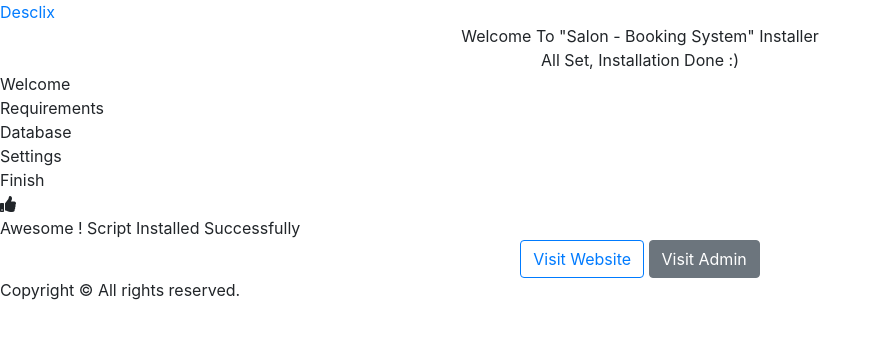
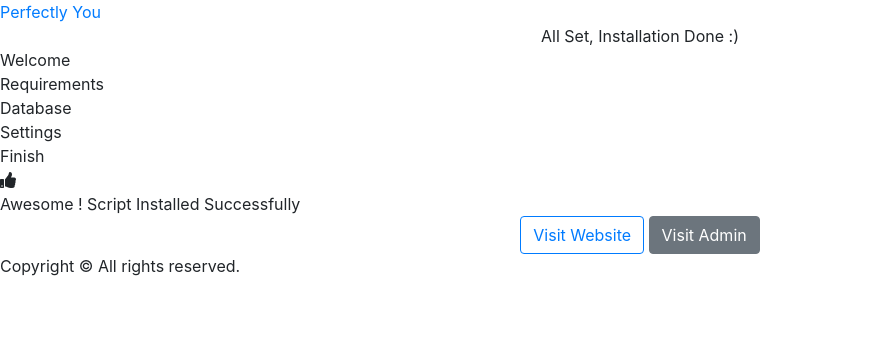
Before and after one commit to Joshxing/perfectl, a CodeIgniter app: the page made by application/views/install/finish.php in a window 1280 px wide. Shown: the top 339 px of the page, without its empty margins (0-882 px from the left). Run offline with CodeIgniter, Linux system fonts and the light colour scheme; data comes from the database, SQL or seed files in the repository; data that the repository does not hold is empty.

Commit message:
Update finish.php

```diff
--- a/application/views/install/finish.php
+++ b/application/views/install/finish.php
@@ -3,12 +3,11 @@ $this->load->view("install/includes/head");
 ?>
 	<div class="installer-container">
 		<div class="installer-logo-area">
-			<a class="logo-icon" href="<?php echo(VENDOR_URL); ?>" target="_blank">Desclix</a>
+			<a class="logo-icon" href="<?php echo(VENDOR_URL); ?>" target="_blank">Perfectly You</a>
 		</div>
 		<!-- /installer-logo-area -->
 		<div class="text-center">
 		<div class="welcome-logo-text">
-			Welcome To "<span><?php echo(PRODUCT_NAME); ?></span>" Installer
 		</div>
 		<!-- /welcome-logo-text -->
 		</div>
```
